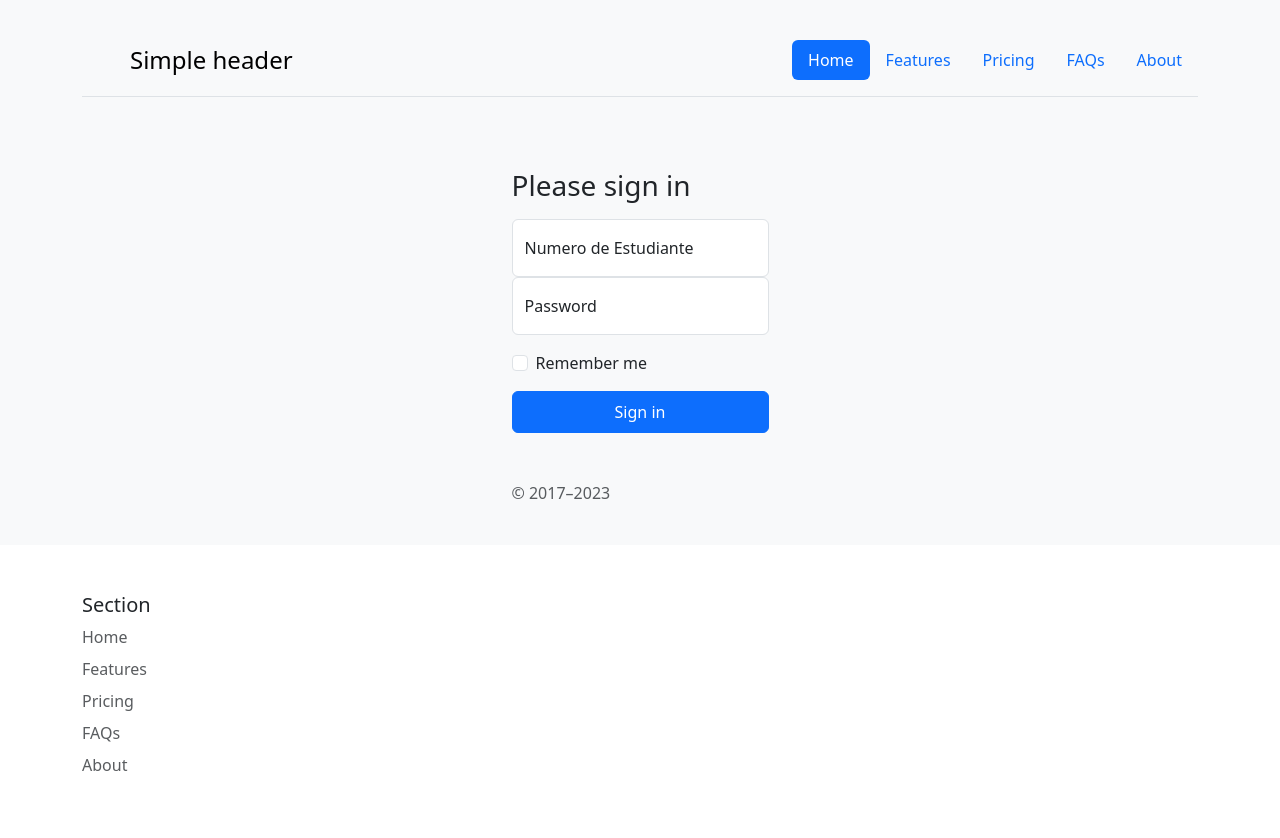
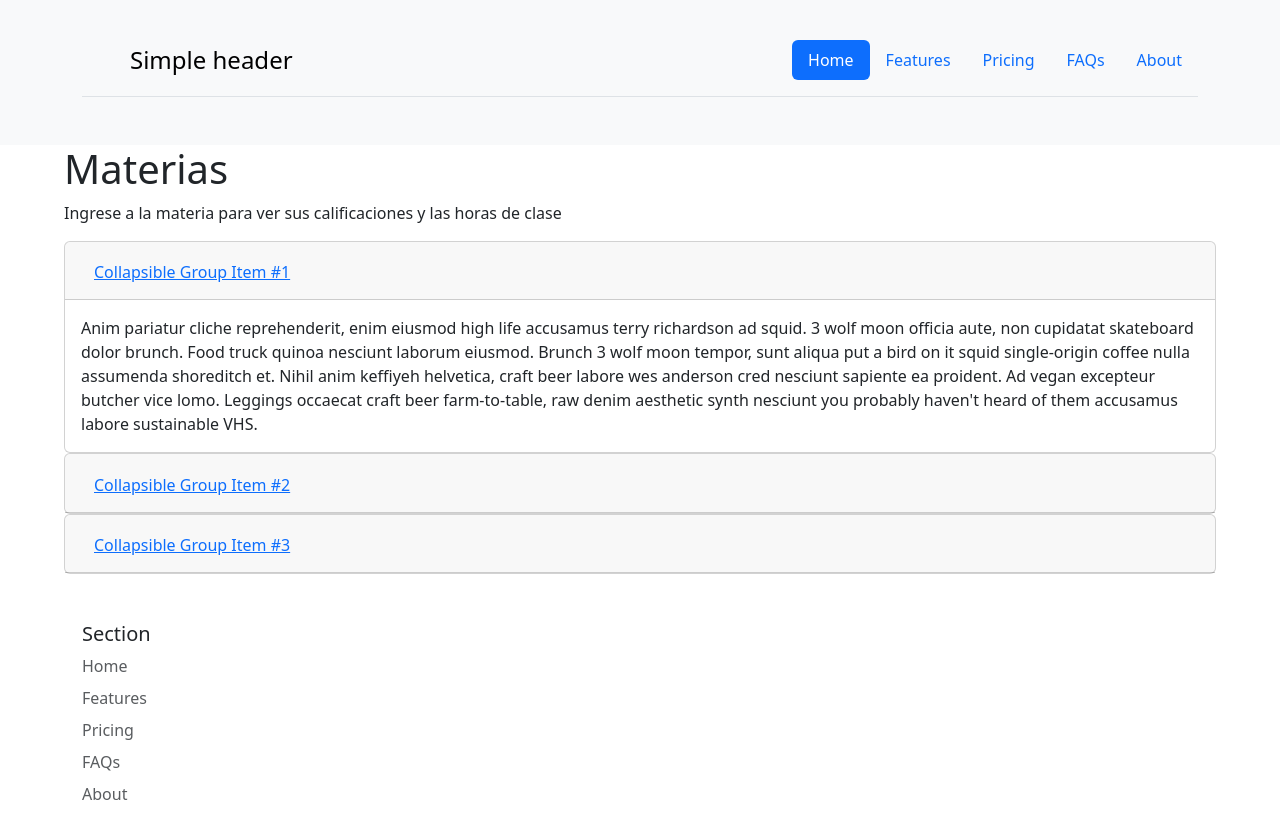
Before and after one commit to G30RG35/LabProweb-16, a React (Vite) app in the folder Escuela/: page / in a window 1280 px wide. Shown: the top 838 px of the page. Built offline with nearby package versions, Linux system fonts and the light colour scheme.

Commit message:
Seleccion de alumnos

```diff
--- a/Escuela/src/App.jsx
+++ b/Escuela/src/App.jsx
@@ -1,12 +1,14 @@
 import Footer from "./Componentes/Footer/Footer";
 import { Header } from "./Componentes/Header/Header";
 import { Login } from "./Componentes/Login/Login";
+import { SelectDeMaterias } from "./Paginas/Selector-de-Materias/SelectDeMaterias";
 
 function App() {
   return (
     <>
     <Header />
-      <Login />
+      {/* <Login /> */}
+      <SelectDeMaterias />
       <Footer />
     </>
   );
--- a/Escuela/src/Componentes/Header/Header.jsx
+++ b/Escuela/src/Componentes/Header/Header.jsx
@@ -5,7 +5,7 @@ import "bootstrap/dist/js/bootstrap.min.js";
 export const Header = () => {
   return (
     <>
-      <body class="d-flex align-items-center py-4 bg-body-tertiary">
+      <div className="d-flex align-items-center py-4 bg-body-tertiary">
         <div className="container">
           <header className="d-flex flex-wrap justify-content-center py-3 mb-4 border-bottom">
             <a
@@ -47,7 +47,7 @@ export const Header = () => {
             </ul>
           </header>
         </div>
-      </body>
+      </div>
     </>
   );
 };
--- /dev/null
+++ b/Escuela/src/Paginas/Selector-de-Materias/SelectDeMaterias.jsx
@@ -0,0 +1,133 @@
+import React from "react";
+import style from "./SelectDeMaterias.module.css";
+import "bootstrap/dist/css/bootstrap.min.css";
+import "bootstrap/dist/js/bootstrap.min.js";
+
+export const SelectDeMaterias = () => {
+  return (
+    <>
+      <div className={`${style.divConteiner}`}>
+        <div className={`${style.divCentral}`}>
+          <h1>Materias</h1>
+          <p>
+            Ingrese a la materia para ver sus calificaciones y las horas de
+            clase
+          </p>
+          <div>
+            <div className="accordion" id="accordionExample">
+              <div className="card">
+                <div className="card-header" id="headingOne">
+                  <h2 className="mb-0">
+                    <button
+                      className="btn btn-link"
+                      type="button"
+                      data-toggle="collapse"
+                      data-target="#collapseOne"
+                      aria-expanded="true"
+                      aria-controls="collapseOne"
+                    >
+                      Collapsible Group Item #1
+                    </button>
+                  </h2>
+                </div>
+
+                <div
+                  id="collapseOne"
+                  className="collapse show"
+                  aria-labelledby="headingOne"
+                  data-parent="#accordionExample"
+                >
+                  <div className="card-body">
+                    Anim pariatur cliche reprehenderit, enim eiusmod high life
+                    accusamus terry richardson ad squid. 3 wolf moon officia
+                    aute, non cupidatat skateboard dolor brunch. Food truck
+                    quinoa nesciunt laborum eiusmod. Brunch 3 wolf moon tempor,
+                    sunt aliqua put a bird on it squid single-origin coffee
+                    nulla assumenda shoreditch et. Nihil anim keffiyeh
+                    helvetica, craft beer labore wes anderson cred nesciunt
+                    sapiente ea proident. Ad vegan excepteur butcher vice lomo.
+                    Leggings occaecat craft beer farm-to-table, raw denim
+                    aesthetic synth nesciunt you probably haven't heard of them
+                    accusamus labore sustainable VHS.
+                  </div>
+                </div>
+              </div>
+              <div className="card">
+                <div className="card-header" id="headingTwo">
+                  <h2 className="mb-0">
+                    <button
+                      className="btn btn-link collapsed"
+                      type="button"
+                      data-toggle="collapse"
+                      data-target="#collapseTwo"
+                      aria-expanded="false"
+                      aria-controls="collapseTwo"
+                    >
+                      Collapsible Group Item #2
+                    </button>
+                  </h2>
+                </div>
+                <div
+                  id="collapseTwo"
+                  className="collapse"
+                  aria-labelledby="headingTwo"
+                  data-parent="#accordionExample"
+                >
+                  <div className="card-body">
+                    Anim pariatur cliche reprehenderit, enim eiusmod high life
+                    accusamus terry richardson ad squid. 3 wolf moon officia
+                    aute, non cupidatat skateboard dolor brunch. Food truck
+                    quinoa nesciunt laborum eiusmod. Brunch 3 wolf moon tempor,
+                    sunt aliqua put a bird on it squid single-origin coffee
+                    nulla assumenda shoreditch et. Nihil anim keffiyeh
+                    helvetica, craft beer labore wes anderson cred nesciunt
+                    sapiente ea proident. Ad vegan excepteur butcher vice lomo.
+                    Leggings occaecat craft beer farm-to-table, raw denim
+                    aesthetic synth nesciunt you probably haven't heard of them
+                    accusamus labore sustainable VHS.
+                  </div>
+                </div>
+              </div>
+              <div className="card">
+                <div className="card-header" id="headingThree">
+                  <h2 className="mb-0">
+                    <button
+                      className="btn btn-link collapsed"
+                      type="button"
+                      data-toggle="collapse"
+                      data-target="#collapseThree"
+                      aria-expanded="false"
+                      aria-controls="collapseThree"
+                    >
+                      Collapsible Group Item #3
+                    </button>
+                  </h2>
+                </div>
+                <div
+                  id="collapseThree"
+                  className="collapse"
+                  aria-labelledby="headingThree"
+                  data-parent="#accordionExample"
+                >
+                  <div className="card-body">
+                    Anim pariatur cliche reprehenderit, enim eiusmod high life
+                    accusamus terry richardson ad squid. 3 wolf moon officia
+                    aute, non cupidatat skateboard dolor brunch. Food truck
+                    quinoa nesciunt laborum eiusmod. Brunch 3 wolf moon tempor,
+                    sunt aliqua put a bird on it squid single-origin coffee
+                    nulla assumenda shoreditch et. Nihil anim keffiyeh
+                    helvetica, craft beer labore wes anderson cred nesciunt
+                    sapiente ea proident. Ad vegan excepteur butcher vice lomo.
+                    Leggings occaecat craft beer farm-to-table, raw denim
+                    aesthetic synth nesciunt you probably haven't heard of them
+                    accusamus labore sustainable VHS.
+                  </div>
+                </div>
+              </div>
+            </div>
+          </div>
+        </div>
+      </div>
+    </>
+  );
+};
--- /dev/null
+++ b/Escuela/src/Paginas/Selector-de-Materias/SelectDeMaterias.module.css
@@ -0,0 +1,10 @@
+.divConteiner{
+    width: 90%;
+    height: auto;
+    margin: 0 auto;
+}
+
+.divCentral{
+    display: flex;
+    flex-direction: column;
+}
```
